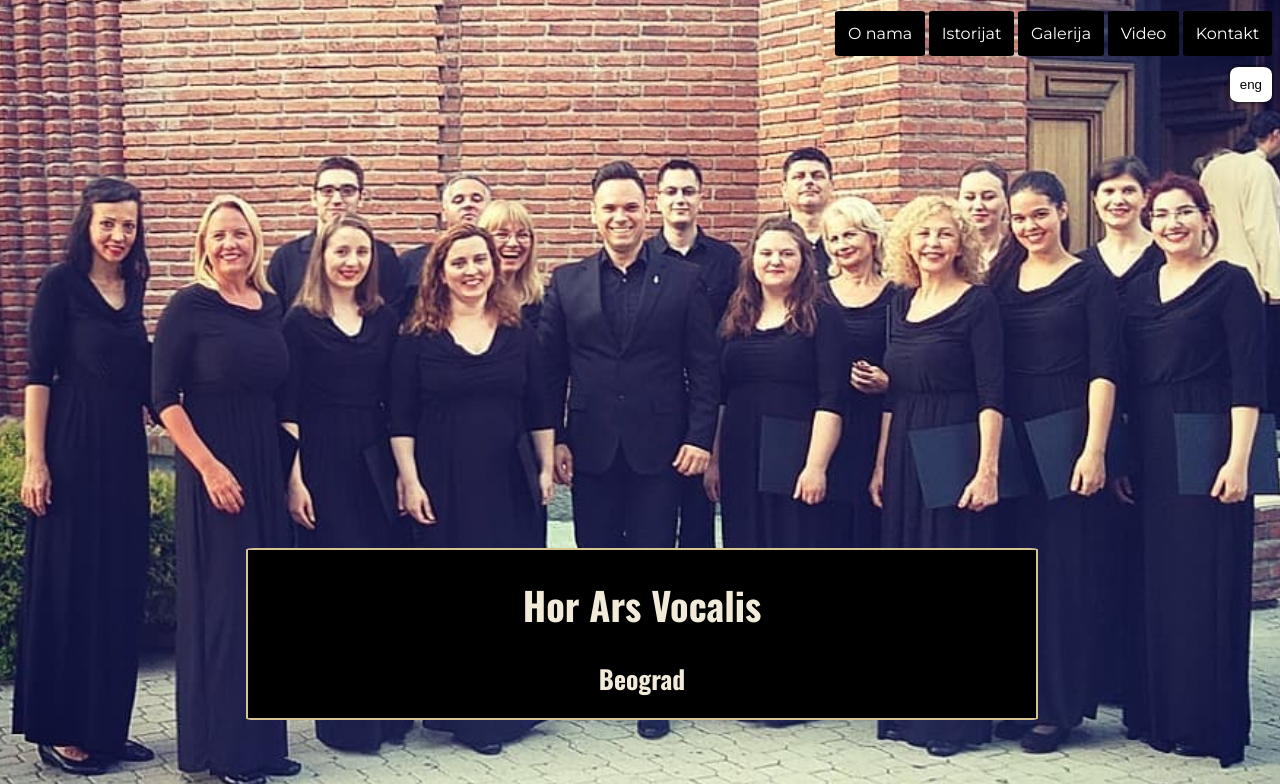
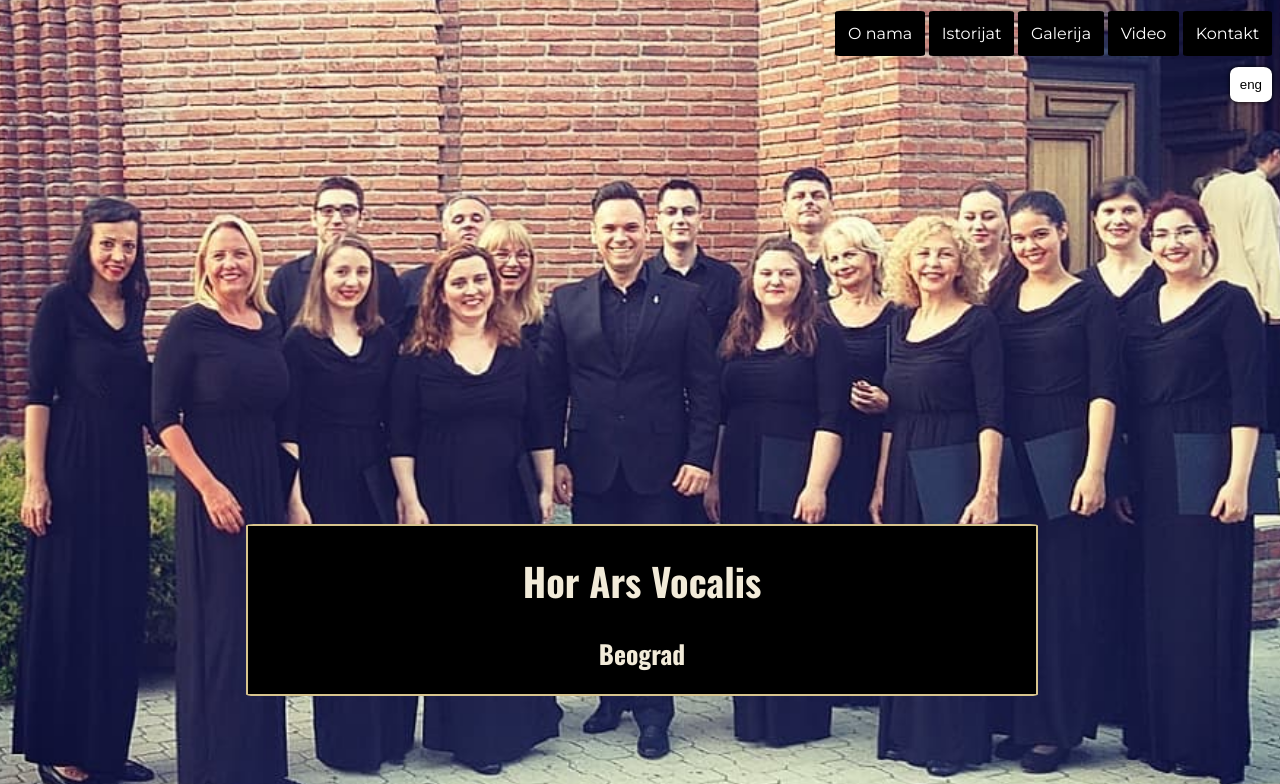
Before and after one commit to IvanaGoSt/ars, a plain HTML site: page index.html in a window 1280 px wide. Shown: the top 784 px of the page. Drawn offline with nearby package versions, Linux system fonts and the light colour scheme.

Commit message:
Move title up

```diff
--- a/styles/style.css
+++ b/styles/style.css
@@ -51,13 +51,13 @@ header {
   margin-top: -6%;
   margin-left: -2%;
   margin-right: -2%;
-  height: 95vh;
+  height: 100vh;
 }
 
 #title {
   background-color: black;
   position: absolute;
-  bottom: 8%;
+  bottom: 15%;
   left: 20%;
   border: 2px solid #d7c48e;
   border-radius: 1%;
```
